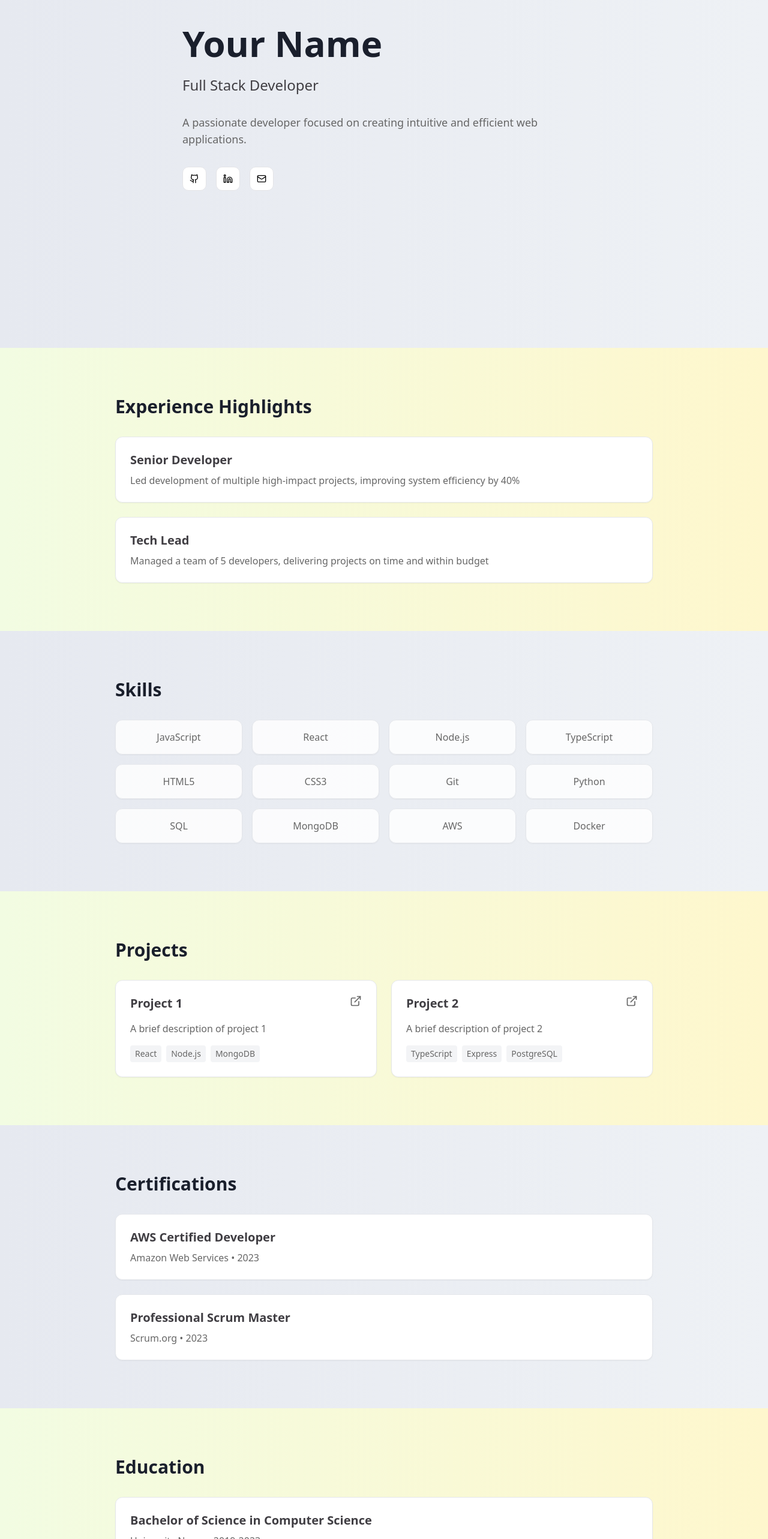
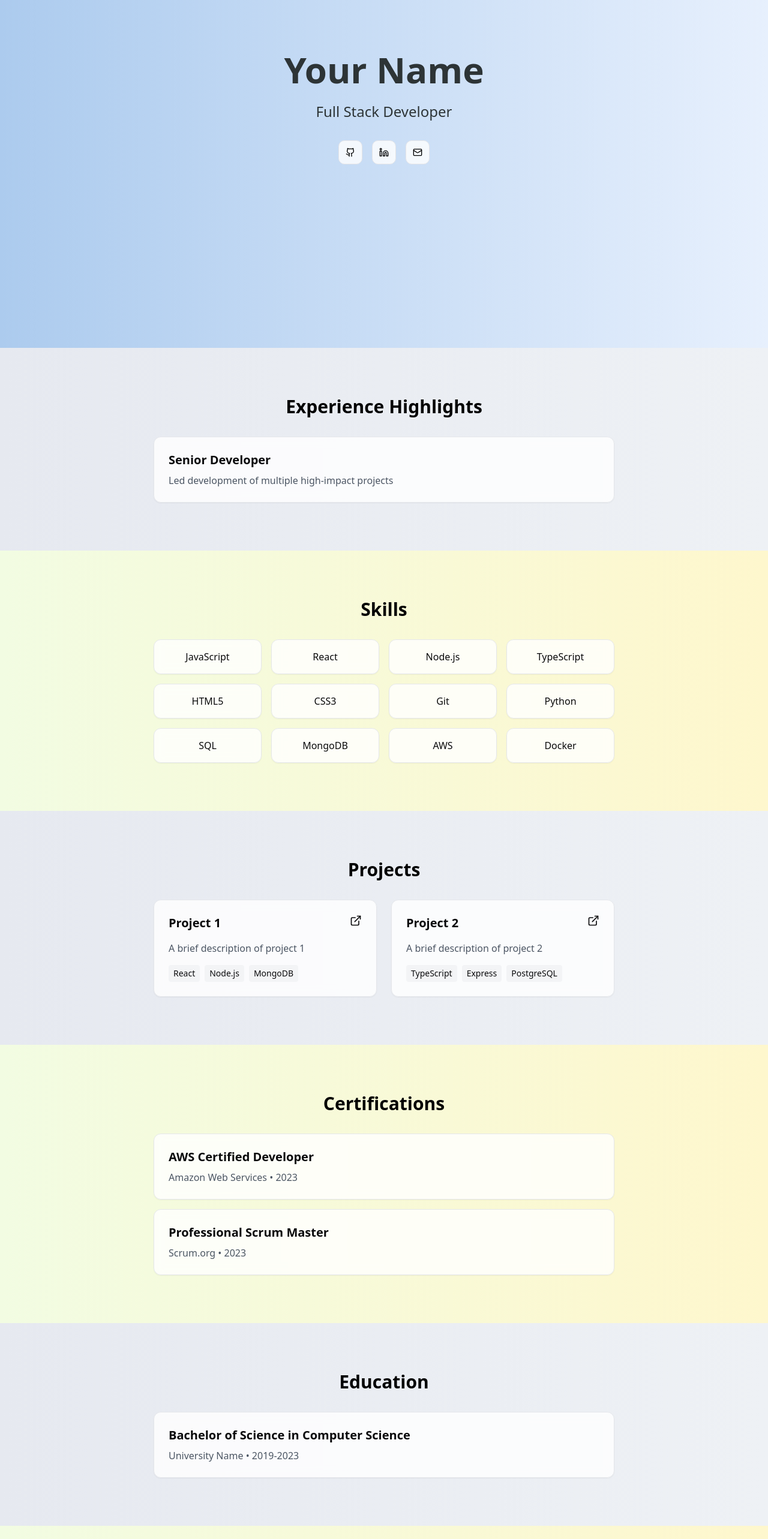
Before and after one commit to Anirudhreddy7799/modern-glance-showcase, a React (Vite) app: page / in a window 1280 px wide. Shown: the part 220-2786 px from the top of the page at 60% size. Built offline with nearby package versions, Linux system fonts and the light colour scheme.

Commit message:
Update Index page layout and styles
Refactor the Index page to reduce its length while enhancing the visual appeal with a more colorful design.
[skip gpt_engineer]

```diff
--- a/src/pages/Index.tsx
+++ b/src/pages/Index.tsx
@@ -45,66 +45,47 @@ const Index = () => {
   ];
 
   return (
-    <div className="min-h-screen bg-white">
+    <div className="min-h-screen bg-gradient-to-br from-[#f8f9fa] to-[#e9ecef]">
       {/* Hero Section */}
-      <section id="hero" className="section-padding min-h-screen flex items-center bg-gradient-to-r from-[#e6e9f0] to-[#eef1f5]">
-        <div className="max-w-4xl mx-auto fade-in">
-          <h1 className="text-4xl md:text-6xl font-bold mb-6 text-[#1A1F2C]">Your Name</h1>
-          <p className="text-xl md:text-2xl text-[#403E43] mb-8">
-            Full Stack Developer
-          </p>
-          <p className="text-lg mb-8 max-w-2xl text-[#666666]">
-            A passionate developer focused on creating intuitive and efficient web applications.
-          </p>
-          <div className="flex gap-4">
-            <Button variant="outline" size="icon" className="hover:bg-[#F1F0FB] transition-all duration-300">
-              <a href="https://github.com/yourusername" target="_blank" rel="noopener noreferrer">
-                <Github className="h-5 w-5" />
-              </a>
+      <section className="min-h-screen flex items-center justify-center px-4 bg-gradient-to-r from-[#accbee] to-[#e7f0fd]">
+        <div className="max-w-3xl mx-auto text-center fade-in">
+          <h1 className="text-4xl md:text-6xl font-bold mb-6 text-[#2d3436]">Your Name</h1>
+          <p className="text-xl md:text-2xl mb-8 text-[#2d3436]">Full Stack Developer</p>
+          <div className="flex justify-center gap-4">
+            <Button variant="outline" size="icon" className="bg-white/80 hover:bg-white">
+              <Github className="h-5 w-5" />
             </Button>
-            <Button variant="outline" size="icon" className="hover:bg-[#F1F0FB] transition-all duration-300">
-              <a href="https://linkedin.com/in/yourusername" target="_blank" rel="noopener noreferrer">
-                <Linkedin className="h-5 w-5" />
-              </a>
+            <Button variant="outline" size="icon" className="bg-white/80 hover:bg-white">
+              <Linkedin className="h-5 w-5" />
             </Button>
-            <Button variant="outline" size="icon" className="hover:bg-[#F1F0FB] transition-all duration-300">
-              <a href="mailto:your.email@example.com">
-                <Mail className="h-5 w-5" />
-              </a>
+            <Button variant="outline" size="icon" className="bg-white/80 hover:bg-white">
+              <Mail className="h-5 w-5" />
             </Button>
           </div>
         </div>
       </section>
 
-      {/* Experience Summary Section */}
-      <section id="experience" className="section-padding bg-gradient-to-r from-[#F2FCE2] to-[#FEF7CD]">
-        <div className="max-w-4xl mx-auto fade-in">
-          <h2 className="text-3xl font-bold mb-8 text-[#1A1F2C]">Experience Highlights</h2>
-          <div className="space-y-6">
-            <Card className="p-6 hover:shadow-lg transition-all duration-300 border-gray-200">
-              <h3 className="text-xl font-semibold mb-2 text-[#403E43]">Senior Developer</h3>
-              <p className="text-[#666666]">
-                Led development of multiple high-impact projects, improving system efficiency by 40%
-              </p>
-            </Card>
-            <Card className="p-6 hover:shadow-lg transition-all duration-300 border-gray-200">
-              <h3 className="text-xl font-semibold mb-2 text-[#403E43]">Tech Lead</h3>
-              <p className="text-[#666666]">
-                Managed a team of 5 developers, delivering projects on time and within budget
-              </p>
+      {/* Experience Section */}
+      <section className="py-20 px-4 bg-gradient-to-r from-[#e6e9f0] to-[#eef1f5]">
+        <div className="max-w-3xl mx-auto">
+          <h2 className="text-3xl font-bold mb-8 text-center">Experience Highlights</h2>
+          <div className="space-y-4">
+            <Card className="p-6 bg-white/80 backdrop-blur">
+              <h3 className="text-xl font-semibold mb-2">Senior Developer</h3>
+              <p className="text-gray-600">Led development of multiple high-impact projects</p>
             </Card>
           </div>
         </div>
       </section>
 
       {/* Skills Section */}
-      <section id="skills" className="section-padding bg-gradient-to-r from-[#e6e9f0] to-[#eef1f5]">
-        <div className="max-w-4xl mx-auto fade-in">
-          <h2 className="text-3xl font-bold mb-8 text-[#1A1F2C]">Skills</h2>
+      <section className="py-20 px-4 bg-gradient-to-r from-[#F2FCE2] to-[#FEF7CD]">
+        <div className="max-w-3xl mx-auto">
+          <h2 className="text-3xl font-bold mb-8 text-center">Skills</h2>
           <div className="grid grid-cols-2 md:grid-cols-4 gap-4">
             {skills.map((skill, index) => (
-              <Card key={index} className="p-4 text-center hover:shadow-md transition-all duration-300 bg-white/80 backdrop-blur-sm border-gray-200">
-                <span className="text-[#666666]">{skill}</span>
+              <Card key={index} className="p-4 text-center bg-white/80 backdrop-blur">
+                {skill}
               </Card>
             ))}
           </div>
@@ -112,25 +93,22 @@ const Index = () => {
       </section>
 
       {/* Projects Section */}
-      <section id="projects" className="section-padding bg-gradient-to-r from-[#F2FCE2] to-[#FEF7CD]">
-        <div className="max-w-4xl mx-auto fade-in">
-          <h2 className="text-3xl font-bold mb-8 text-[#1A1F2C]">Projects</h2>
+      <section className="py-20 px-4 bg-gradient-to-r from-[#e6e9f0] to-[#eef1f5]">
+        <div className="max-w-3xl mx-auto">
+          <h2 className="text-3xl font-bold mb-8 text-center">Projects</h2>
           <div className="grid md:grid-cols-2 gap-6">
             {projects.map((project, index) => (
-              <Card key={index} className="p-6 hover:shadow-md transition-all duration-300 border-gray-200">
+              <Card key={index} className="p-6 bg-white/80 backdrop-blur">
                 <div className="flex justify-between items-start mb-4">
-                  <h3 className="text-xl font-semibold text-[#403E43]">{project.title}</h3>
+                  <h3 className="text-xl font-semibold">{project.title}</h3>
                   <a href={project.link} target="_blank" rel="noopener noreferrer">
-                    <ExternalLink className="h-5 w-5 text-[#666666] hover:text-[#403E43]" />
+                    <ExternalLink className="h-5 w-5" />
                   </a>
                 </div>
-                <p className="text-[#666666] mb-4">{project.description}</p>
+                <p className="text-gray-600 mb-4">{project.description}</p>
                 <div className="flex flex-wrap gap-2">
                   {project.technologies.map((tech, techIndex) => (
-                    <span
-                      key={techIndex}
-                      className="text-sm bg-gray-100 px-2 py-1 rounded text-[#666666]"
-                    >
+                    <span key={techIndex} className="text-sm bg-gray-100 px-2 py-1 rounded">
                       {tech}
                     </span>
                   ))}
@@ -142,16 +120,14 @@ const Index = () => {
       </section>
 
       {/* Certifications Section */}
-      <section id="certifications" className="section-padding bg-gradient-to-r from-[#e6e9f0] to-[#eef1f5]">
-        <div className="max-w-4xl mx-auto fade-in">
-          <h2 className="text-3xl font-bold mb-8 text-[#1A1F2C]">Certifications</h2>
-          <div className="space-y-6">
+      <section className="py-20 px-4 bg-gradient-to-r from-[#F2FCE2] to-[#FEF7CD]">
+        <div className="max-w-3xl mx-auto">
+          <h2 className="text-3xl font-bold mb-8 text-center">Certifications</h2>
+          <div className="space-y-4">
             {certifications.map((cert, index) => (
-              <Card key={index} className="p-6 hover:shadow-md transition-all duration-300 border-gray-200">
-                <h3 className="text-xl font-semibold mb-2 text-[#403E43]">{cert.name}</h3>
-                <p className="text-[#666666]">
-                  {cert.issuer} • {cert.date}
-                </p>
+              <Card key={index} className="p-6 bg-white/80 backdrop-blur">
+                <h3 className="text-xl font-semibold mb-2">{cert.name}</h3>
+                <p className="text-gray-600">{cert.issuer} • {cert.date}</p>
               </Card>
             ))}
           </div>
@@ -159,16 +135,14 @@ const Index = () => {
       </section>
 
       {/* Education Section */}
-      <section id="education" className="section-padding bg-gradient-to-r from-[#F2FCE2] to-[#FEF7CD]">
-        <div className="max-w-4xl mx-auto fade-in">
-          <h2 className="text-3xl font-bold mb-8 text-[#1A1F2C]">Education</h2>
-          <div className="space-y-6">
+      <section className="py-20 px-4 bg-gradient-to-r from-[#e6e9f0] to-[#eef1f5]">
+        <div className="max-w-3xl mx-auto">
+          <h2 className="text-3xl font-bold mb-8 text-center">Education</h2>
+          <div className="space-y-4">
             {education.map((edu, index) => (
-              <Card key={index} className="p-6 hover:shadow-md transition-all duration-300 border-gray-200">
-                <h3 className="text-xl font-semibold mb-2 text-[#403E43]">{edu.degree}</h3>
-                <p className="text-[#666666]">
-                  {edu.institution} • {edu.year}
-                </p>
+              <Card key={index} className="p-6 bg-white/80 backdrop-blur">
+                <h3 className="text-xl font-semibold mb-2">{edu.degree}</h3>
+                <p className="text-gray-600">{edu.institution} • {edu.year}</p>
               </Card>
             ))}
           </div>
@@ -176,13 +150,12 @@ const Index = () => {
       </section>
 
       {/* Acknowledgements Section */}
-      <section id="acknowledgements" className="section-padding bg-gradient-to-r from-[#e6e9f0] to-[#eef1f5]">
-        <div className="max-w-4xl mx-auto fade-in">
-          <h2 className="text-3xl font-bold mb-8 text-[#1A1F2C]">Acknowledgements</h2>
-          <Card className="p-6 hover:shadow-md transition-all duration-300 border-gray-200">
-            <p className="text-[#666666]">
-              Special thanks to all mentors, colleagues, and organizations that have contributed to my professional growth.
-              Your guidance and support have been invaluable in shaping my career journey.
+      <section className="py-20 px-4 bg-gradient-to-r from-[#F2FCE2] to-[#FEF7CD]">
+        <div className="max-w-3xl mx-auto">
+          <h2 className="text-3xl font-bold mb-8 text-center">Acknowledgements</h2>
+          <Card className="p-6 bg-white/80 backdrop-blur">
+            <p className="text-gray-600">
+              Special thanks to all mentors and colleagues who have contributed to my professional growth.
             </p>
           </Card>
         </div>
```
